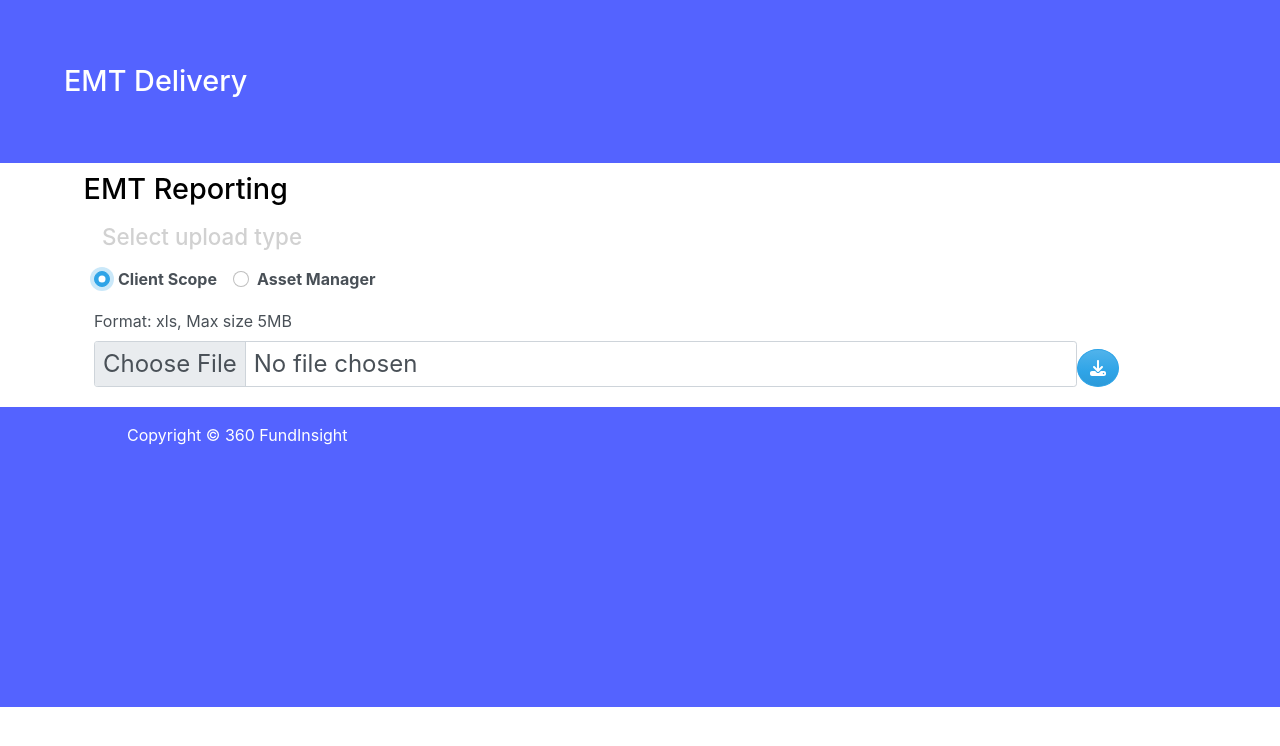
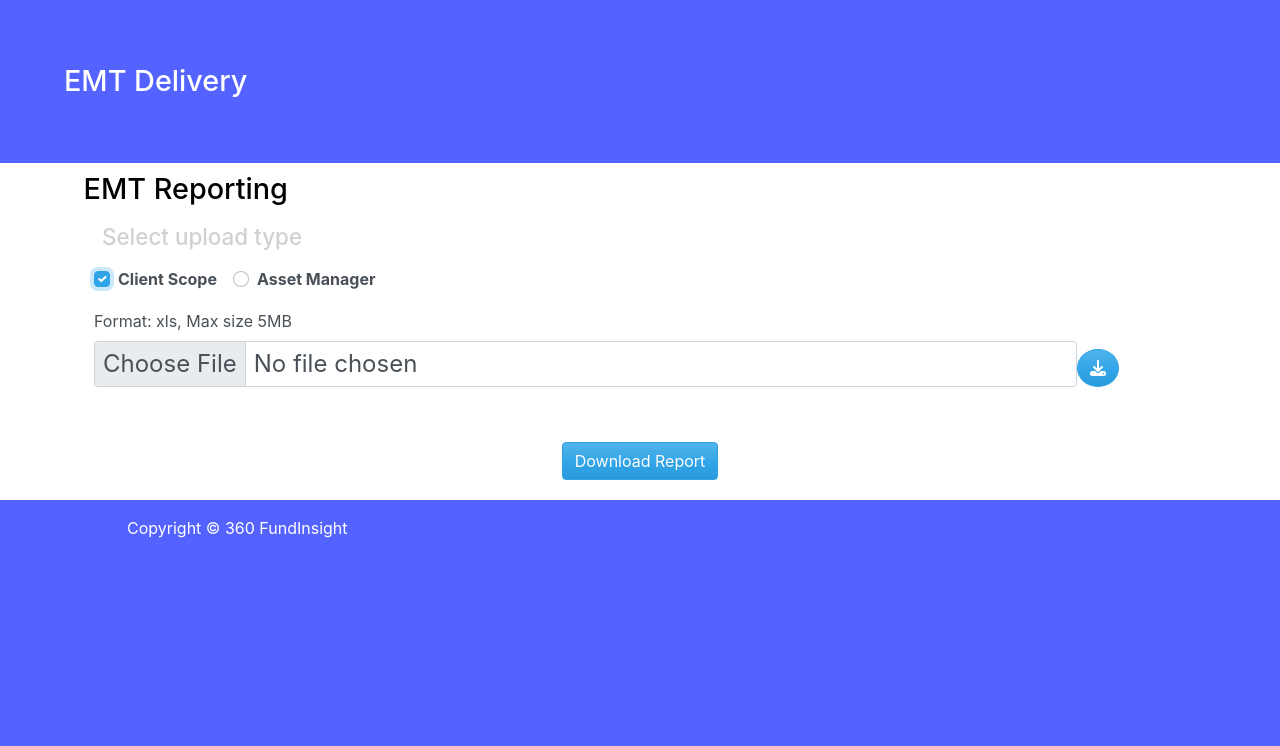
Before and after one commit to ro1814/emt-delivery, a React (Create React App) app in the folder emt-delivery-frontend/: page /emt in a window 1280 px wide. Both pictures are taken after a click on the checkbox "Client Scope". Shown: the top 746 px of the page. Built offline with nearby package versions, Linux system fonts and the light colour scheme.

Commit message:
Client Scope and Assent Manager dummy version working, supplier dropdown working.

```diff
--- a/emt-delivery-frontend/src/screens/EmtScreen.js
+++ b/emt-delivery-frontend/src/screens/EmtScreen.js
@@ -1,28 +1,44 @@
-import React from "react";
+import React, { useState } from "react";
+import "../styles/EmtScreenStyles.css";
 import { Button, Container, Form } from "react-bootstrap";
-import "../styles/EmtScreenStyles.css";
-import { FontAwesomeIcon } from '@fortawesome/react-fontawesome'
-import { faDownload } from '@fortawesome/free-solid-svg-icons'
+import { FontAwesomeIcon } from "@fortawesome/react-fontawesome";
+import { faDownload } from "@fortawesome/free-solid-svg-icons";
 
 export const EmtScreen = () => {
+  const [isCheckedClientScope, setIsCheckedClientScope] = useState(false);
+
+  const handleOnChangeClientScope = () => {
+    setIsCheckedClientScope(!isCheckedClientScope);
+  };
+
+  const [isChecked, setIsChecked] = useState(false);
+
+  const handleOnChange = () => {
+    setIsChecked(!isChecked);
+  };
+
   return (
     <>
       <h1 className="emtTitle">EMT Reporting</h1>
-      <Container size='xl'>
+      <Container size="xl">
         <h2 className="emtSubtitle">Select upload type</h2>
         <Form>
           {["radio"].map((type) => (
             <div key={`inline-${type}`} className="mb-3">
               <Form.Check
                 inline
+                checked={isCheckedClientScope}
+                onChange={handleOnChangeClientScope}
                 className="checkBox"
                 label="Client Scope"
-                name="SlientScope"
-                type={type}
+                name="ClientScope"
+                type="checkbox"
                 id={`inline-${type}-1`}
               />
               <Form.Check
                 inline
+                checked={isChecked}
+                onChange={handleOnChange}
                 className="checkBox"
                 label="Asset Manager"
                 name="assetManager"
@@ -32,13 +48,44 @@ export const EmtScreen = () => {
             </div>
           ))}
         </Form>
-          <Form>
-        <Form.Group controlId="formFileSm" className="mb-3">
-          <Form.Label>Format: xls, Max size 5MB</Form.Label>
-          <Form.Control type="file" size="sm"/>
-        <Button type='submit' className=' btn rounded-circle dlBtn'><FontAwesomeIcon icon={faDownload} /></Button>
+        <Form>
+          {isCheckedClientScope ? (
+            <Form.Group controlId="formFileSm" className="mb-3">
+              <Form.Label>Format: xls, Max size 5MB</Form.Label>
+              <Form.Control type="file" size="sm" />
+              <Button type="submit" className=" btn rounded-circle dlBtn">
+                <FontAwesomeIcon icon={faDownload} />
+              </Button>
+              <div className="text-center">
+                <Button
+                  type="submit"
+                  className="justify-content-center dlReport "
+                >
+                  Download Report
+                </Button>
+              </div>
+            </Form.Group>
+          ) : (
+            !isCheckedClientScope
+          )}
+        </Form>
+        <Form>
+{ isChecked ? (
+
+        <Form.Group className="mb-3">
+          <h1 className="exportTitle">Export</h1>
+          <Form.Label>Supplier</Form.Label>
+          <Form.Select>
+            <option>Supplier 1</option>
+            <option>Supplier 2</option>
+            <option>Supplier 3</option>
+            <option>Supplier 4</option>
+          </Form.Select>
+
+          <Form.Label>Labels</Form.Label>
 
         </Form.Group>
+        ) : (!isChecked)}
         </Form>
       </Container>
     </>
--- a/emt-delivery-frontend/src/screens/LoginScreen.js
+++ b/emt-delivery-frontend/src/screens/LoginScreen.js
@@ -64,7 +64,7 @@ const LoginScreen = ({ location, history }) => {
           ></Form.Control>
         </Form.Group>
 
-        <Button type="submit" className='loginBtn col-md-12'>
+        <Button type="submit" className='loginBtn col-md-10'>
           LOG IN
         </Button>
       </Form>
--- a/emt-delivery-frontend/src/styles/EmtScreenStyles.css
+++ b/emt-delivery-frontend/src/styles/EmtScreenStyles.css
@@ -1,4 +1,9 @@
 .emtTitle {
+    color: black;
+    text-align: start;
+}
+
+.exportTitle {
     color: black;
     text-align: start;
 }
@@ -16,6 +21,9 @@
     float: inherit;
     position: relative;
 }
+.dlReport{
+    margin-top: 5%;
+}
 
 .form-control {
     width: 90%;
--- a/emt-delivery-frontend/src/styles/LoginStyles.css
+++ b/emt-delivery-frontend/src/styles/LoginStyles.css
@@ -7,4 +7,5 @@
     background-color: #5463FF !important;
     color: white;
     margin-top: 10%;
+    width: 90%;
 }
```
